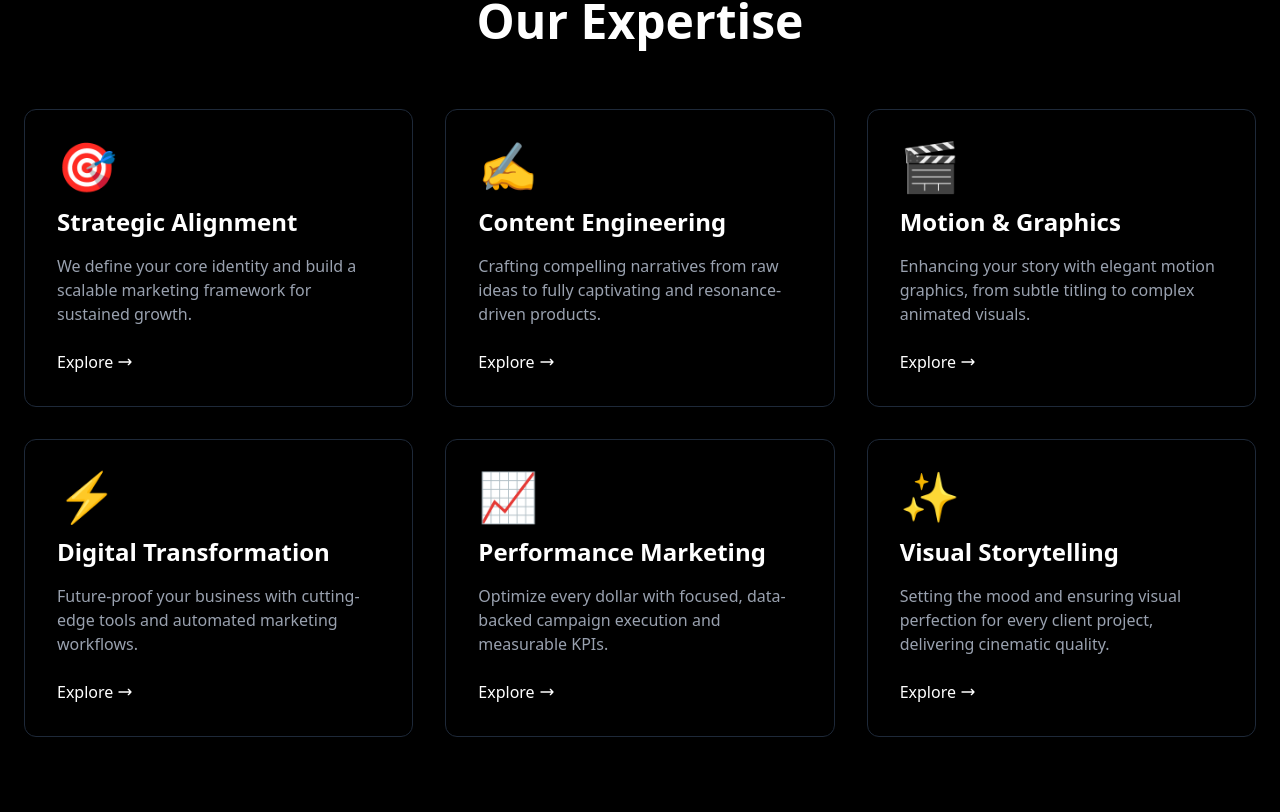
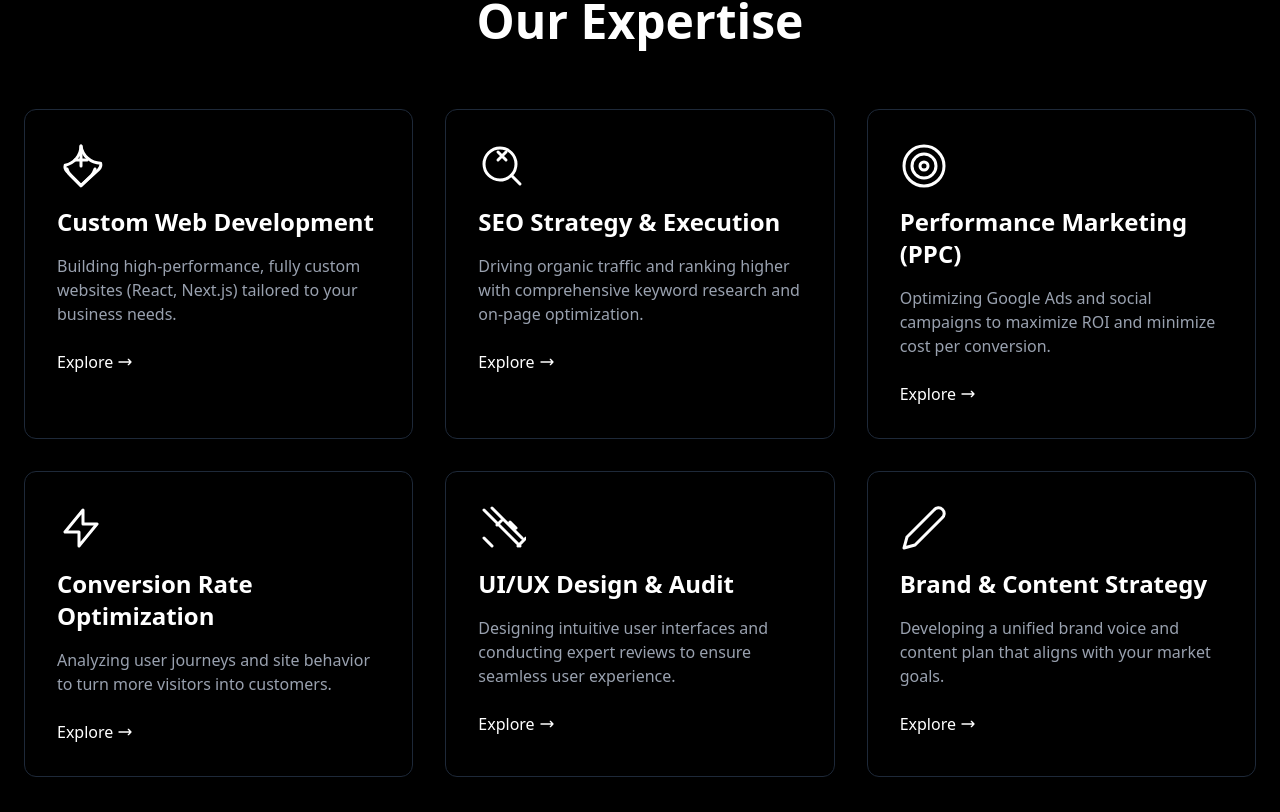
Before and after one commit to mayanksaini18/ALIGN, a React (Vite) app: page / in a window 1280 px wide. Shown: the part 728-1540 px from the top of the page. Built offline with nearby package versions, Linux system fonts and the light colour scheme.

Commit message:
Update Body.jsx

```diff
--- a/src/components/Body.jsx
+++ b/src/components/Body.jsx
@@ -1,11 +1,11 @@
 import React from 'react';
 
 // --- ServiceCard Component (Helper) ---
-// Defined here because it's only used by Body.jsx
+// The icon prop now expects an SVG JSX element
 function ServiceCard({ title, icon, description }) {
     return (
-        // Service cards now use the 'deep-panel' background
         <div className="p-8 bg-deep-panel rounded-xl shadow-2xl space-y-4 border border-gray-800 transition duration-300 hover:border-align-gold">
+            {/* Render the SVG icon directly */}
             <div className="text-5xl mb-4 transition duration-300 text-align-gold">{icon}</div>
             <h3 className="text-2xl font-semibold text-white">{title}</h3>
             <p className="text-gray-400">{description}</p>
@@ -18,36 +18,30 @@ function ServiceCard({ title, icon, description }) {
 }
 
 // --- Contact Section (Helper) ---
-// Defined here because it's only used by Body.jsx
 function ContactSection() {
-    const FORMSPREE_ENDPOINT = "https://formspree.io/f/vxkgbyea"; // <-- FIXED ENDPOINT
+    const FORMSPREE_ENDPOINT = "https://formspree.io/f/vxkgbyea";
 
     return (
-        // Contact section background is now pure 'bg-black'
         <section id="contact" className="max-w-3xl mx-auto mt-24 py-16 bg-black text-white rounded-lg">
             <div className="text-center mb-10">
                 <h2 className="text-5xl font-extrabold mb-4">Start Your Project</h2>
                 <p className="text-lg text-gray-400">Have an idea? Let's make it a reality. Fill out the form below to get a quote for your project.</p>
             </div>
 
-            {/* Formspree configuration applied here */}
             <form action={FORMSPREE_ENDPOINT} method="POST" className="space-y-6">
                 <div className="grid md:grid-cols-2 gap-6">
                     <div>
                         <label htmlFor="full-name" className="block text-sm font-medium text-gray-300 mb-2">Full Name</label>
-                        {/* Added name="name" */}
                         <input type="text" id="full-name" name="name" placeholder="Enter your full name" className="w-full p-3 bg-gray-800 border-b-2 border-gray-600 focus:border-align-gold text-white rounded-t-md outline-none transition duration-300" required />
                     </div>
                     <div>
                         <label htmlFor="email" className="block text-sm font-medium text-gray-300 mb-2">Email Address</label>
-                        {/* Added name="_replyto" for Formspree replies */}
                         <input type="email" id="email" name="_replyto" placeholder="Enter your email address" className="w-full p-3 bg-gray-800 border-b-2 border-gray-600 focus:border-align-gold text-white rounded-t-md outline-none transition duration-300" required />
                     </div>
                 </div>
 
                 <div>
                     <label htmlFor="project-details" className="block text-sm font-medium text-gray-300 mb-2">Project Details</label>
-                    {/* Added name="message" */}
                     <textarea id="project-details" name="message" rows="5" placeholder="Tell us about your project, goals, and timeline..." className="w-full p-3 bg-gray-800 border-b-2 border-gray-600 focus:border-align-gold text-white rounded-t-md outline-none transition duration-300 resize-y" required></textarea>
                 </div>
 
@@ -67,6 +61,31 @@ function ContactSection() {
 
 // --- Body Component (Standard Function Declaration) ---
 function Body({ className }) {
+
+    // SVG ICON COMPONENT DEFINITIONS
+    const WebIcon = <svg xmlns="http://www.w3.org/2000/svg" width="48" height="48" viewBox="0 0 24 24" fill="none" stroke="currentColor" strokeWidth="1.5" strokeLinecap="round" strokeLinejoin="round"><path d="M12 2a10 10 0 0 0 9.8 8.6c.3 1.1-.1 2.3-.9 3.1L12 21.8l-7-7.1c-.8-.8-1.2-2-.9-3.1A10 10 0 0 0 12 2Z"/><path d="M5 13.5c.3 1.1.8 2.3 1.7 3.1L12 21.8l5.3-5.2c.8-.8 1.3-2 1.7-3.1"/><path d="M12 2v10m-3-3h6"/></svg>;
+    const SearchIcon = <svg xmlns="http://www.w3.org/2000/svg" width="48" height="48" viewBox="0 0 24 24" fill="none" stroke="currentColor" strokeWidth="1.5" strokeLinecap="round" strokeLinejoin="round"><circle cx="11" cy="11" r="8"></circle><line x1="21" y1="21" x2="16.65" y2="16.65"></line><path d="M10 5l4 4m0-4l-4 4"></path></svg>;
+    const TargetIcon = <svg xmlns="http://www.w3.org/2000/svg" width="48" height="48" viewBox="0 0 24 24" fill="none" stroke="currentColor" strokeWidth="1.5" strokeLinecap="round" strokeLinejoin="round"><circle cx="12" cy="12" r="10"></circle><circle cx="12" cy="12" r="6"></circle><circle cx="12" cy="12" r="2"></circle></svg>;
+    const PhoneIcon = <svg xmlns="http://www.w3.org/2000/svg" width="48" height="48" viewBox="0 0 24 24" fill="none" stroke="currentColor" strokeWidth="1.5" strokeLinecap="round" strokeLinejoin="round"><rect x="5" y="2" width="14" height="20" rx="2" ry="2"></rect><line x1="12" y1="18" x2="12" y2="18"></line></svg>;
+    const BoltIcon = <svg xmlns="http://www.w3.org/2000/svg" width="48" height="48" viewBox="0 0 24 24" fill="none" stroke="currentColor" strokeWidth="1.5" strokeLinecap="round" strokeLinejoin="round"><path d="M13 10V3L4 14h7v7l9-11h-7z"></path></svg>;
+    const BrushIcon = <svg xmlns="http://www.w3.org/2000/svg" width="48" height="48" viewBox="0 0 24 24" fill="none" stroke="currentColor" strokeWidth="1.5" strokeLinecap="round" strokeLinejoin="round"><path d="M12.5 7.5l-3 3M18 13l-4-4m-3-3l-4-4m15 15l-4-4m-3-3l-4-4m-4 15l-4-4m21 0l-4 4M7 21l-3-3m15-6l-3-3M3 3l18 18"></path></svg>;
+    const VideoIcon = <svg xmlns="http://www.w3.org/2000/svg" width="48" height="48" viewBox="0 0 24 24" fill="none" stroke="currentColor" strokeWidth="1.5" strokeLinecap="round" strokeLinejoin="round"><path d="M15 10l4 4-4 4"></path><path d="M4 4h7a4 4 0 0 1 4 4v4a4 4 0 0 1-4 4H4z"></path></svg>;
+    const EditIcon = <svg xmlns="http://www.w3.org/2000/svg" width="48" height="48" viewBox="0 0 24 24" fill="none" stroke="currentColor" strokeWidth="1.5" strokeLinecap="round" strokeLinejoin="round"><path d="M17 3a2.85 2.85 0 1 1 4 4L7.5 20.5 2 22l1.5-5.5L17 3z"></path></svg>;
+    const ChartIcon = <svg xmlns="http://www.w3.org/2000/svg" width="48" height="48" viewBox="0 0 24 24" fill="none" stroke="currentColor" strokeWidth="1.5" strokeLinecap="round" strokeLinejoin="round"><path d="M3 3v18h18"></path><path d="M18.7 8l-6.2 6.2-2.5-2.5-5 5"></path></svg>;
+
+    // Updated Services List with SVG Icons
+    const digitalServices = [
+        { title: "Custom Web Development", icon: WebIcon, description: "Building high-performance, fully custom websites (React, Next.js) tailored to your business needs." },
+        { title: "SEO Strategy & Execution", icon: SearchIcon, description: "Driving organic traffic and ranking higher with comprehensive keyword research and on-page optimization." },
+        { title: "Performance Marketing (PPC)", icon: TargetIcon, description: "Optimizing Google Ads and social campaigns to maximize ROI and minimize cost per conversion." },
+        // { title: "Social Media Management", icon: PhoneIcon, description: "Creating, scheduling, and analyzing engaging content across platforms to grow your audience and brand." },
+        { title: "Conversion Rate Optimization", icon: BoltIcon, description: "Analyzing user journeys and site behavior to turn more visitors into customers." },
+        { title: "UI/UX Design & Audit", icon: BrushIcon, description: "Designing intuitive user interfaces and conducting expert reviews to ensure seamless user experience." },
+        // { title: "Motion Graphics & Video", icon: VideoIcon, description: "Producing cinematic, animated video content and engaging motion graphics for all digital channels." },
+        { title: "Brand & Content Strategy", icon: EditIcon, description: "Developing a unified brand voice and content plan that aligns with your market goals." },
+        // { title: "Analytics & Reporting", icon: ChartIcon, description: "Providing clear, actionable data insights and detailed reports to measure success and inform strategy." }
+    ];
+
     return (
         <main className={`py-16 px-6 ${className} bg-black`}>
             <section id="services" className="max-w-7xl mx-auto mt-10">
@@ -75,12 +94,9 @@ function Body({ className }) {
                 </h2>
 
                 <div className="grid md:grid-cols-3 gap-8">
-                    <ServiceCard title="Strategic Alignment" icon="🎯" description="We define your core identity and build a scalable marketing framework for sustained growth." />
-                    <ServiceCard title="Content Engineering" icon="✍️" description="Crafting compelling narratives from raw ideas to fully captivating and resonance-driven products." />
-                    <ServiceCard title="Motion & Graphics" icon="🎬" description="Enhancing your story with elegant motion graphics, from subtle titling to complex animated visuals." />
-                    <ServiceCard title="Digital Transformation" icon="⚡" description="Future-proof your business with cutting-edge tools and automated marketing workflows." />
-                    <ServiceCard title="Performance Marketing" icon="📈" description="Optimize every dollar with focused, data-backed campaign execution and measurable KPIs." />
-                    <ServiceCard title="Visual Storytelling" icon="✨" description="Setting the mood and ensuring visual perfection for every client project, delivering cinematic quality." />
+                    {digitalServices.map((service, index) => (
+                        <ServiceCard key={index} {...service} />
+                    ))}
                 </div>
             </section>
 
@@ -98,7 +114,7 @@ function Body({ className }) {
                         <div key={i} className="group aspect-video bg-deep-panel rounded-xl overflow-hidden relative transition-shadow duration-300 shadow-xl hover:shadow-align-gold/50">
                             <img src={`https://placehold.co/600x400/0A0A0A/FFC300?text=Project+${i}`} alt={`Project ${i}`} className="w-full h-full object-cover opacity-60 group-hover:opacity-100 transition duration-500" />
                             <div className="absolute inset-0 flex items-end justify-start p-6 bg-gradient-to-t from-black/80 to-transparent">
-                                <h3 className="text-3xl font-bold text-white group-hover:text-align-gold transition duration-300">Campaign Title {i}</h3>
+                                {/*<h3 className="text-3xl font-bold text-white group-hover:text-align-gold transition duration-300">Campaign Title {i}</h3>*/}
                             </div>
                         </div>
                     ))}
```
